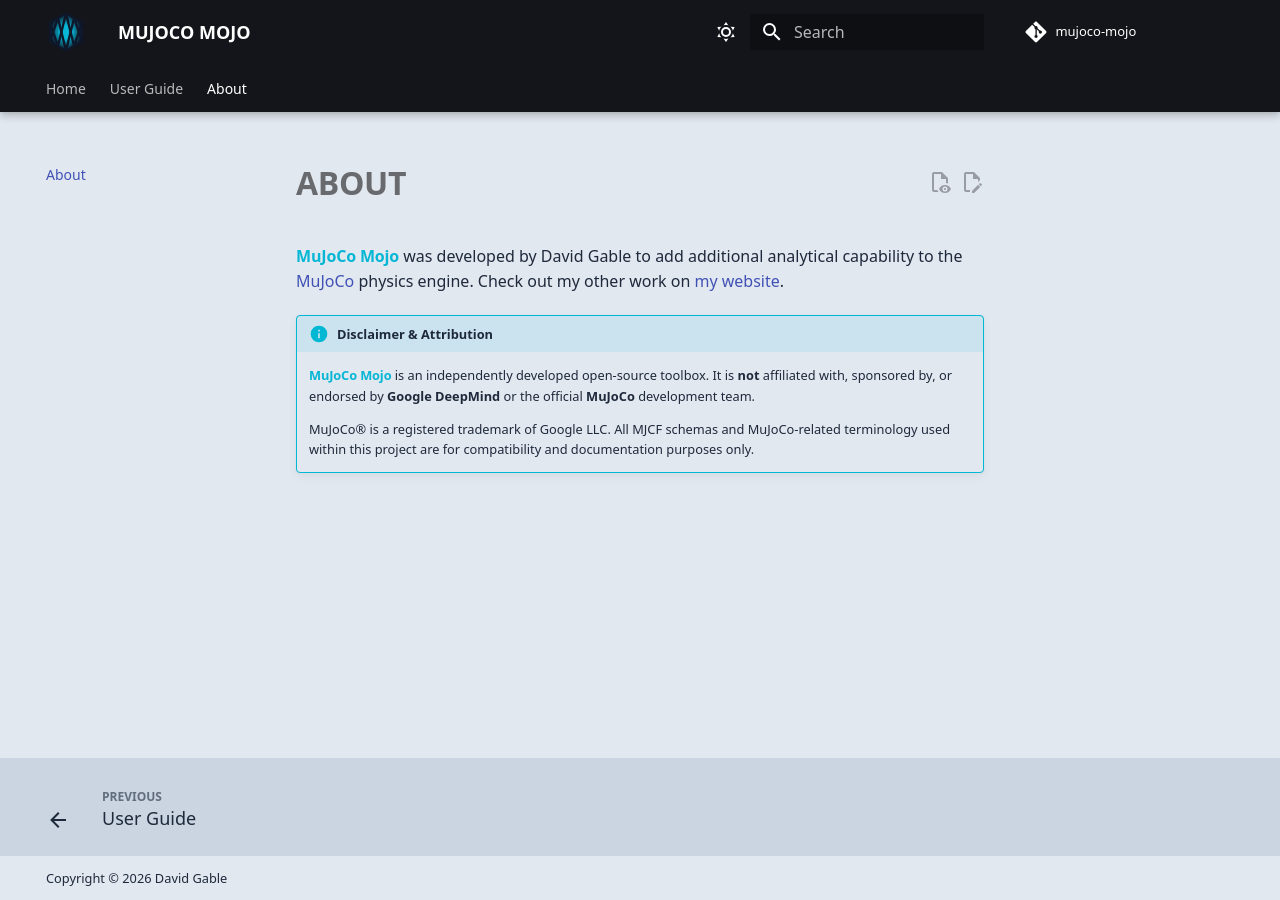
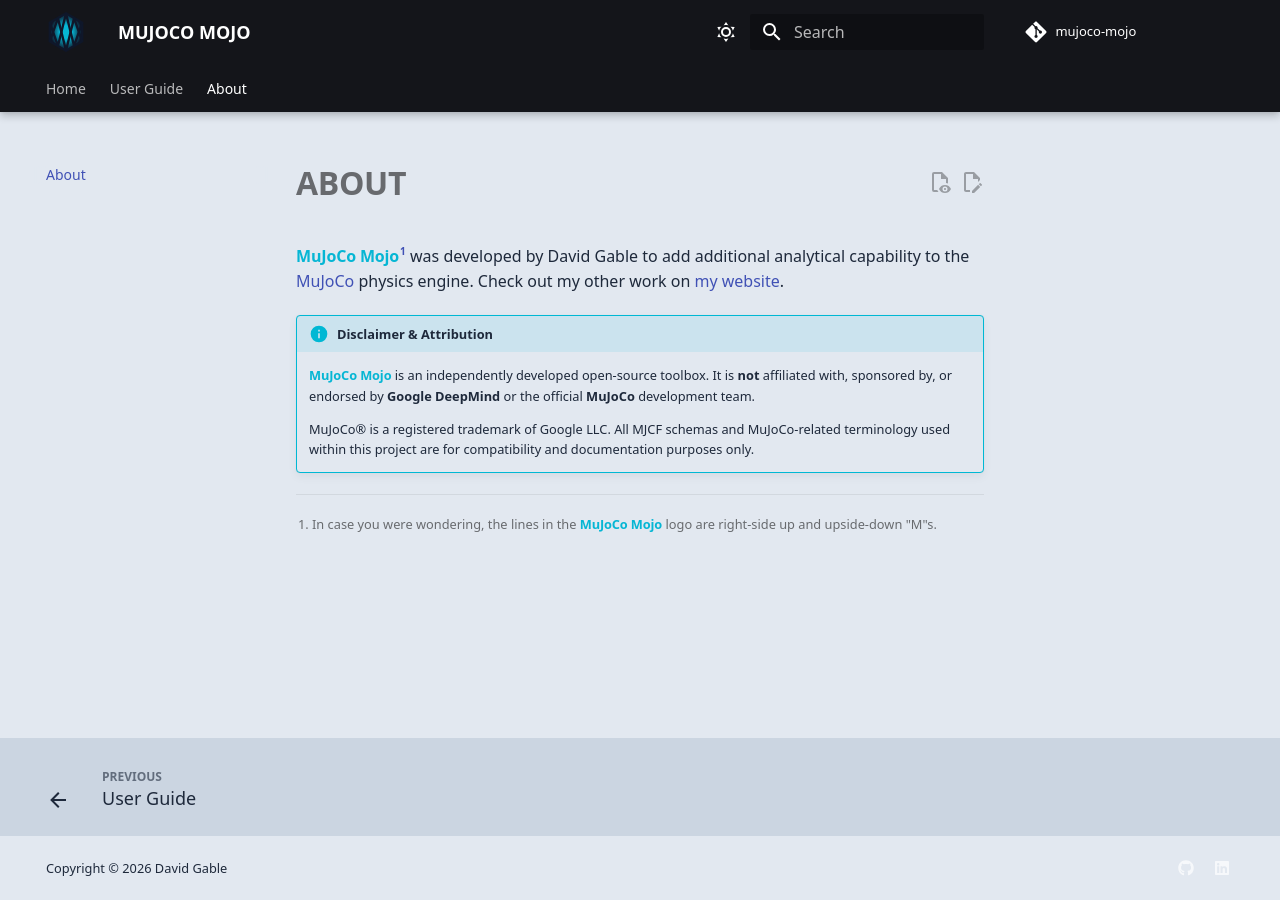
Before and after one commit to Hydrowelder/mujoco-mojo, an MkDocs documentation site: the page built from docs/about.md, in a window 1280 px wide. Built offline with MkDocs 1.6.1 and Material for MkDocs 9.7.7, drawn with Linux system fonts in a browser that asks for light colours; comment, search, counter and statistics services are not loaded.

```diff
--- a/docs/about.md
+++ b/docs/about.md
@@ -1,6 +1,9 @@
-**MuJoCo Mojo** was developed by David Gable to add additional analytical capability to the [MuJoCo](https://mujoco.org/){target:"_blank"} physics engine. Check out my other work on [my website](https://www.david-gable.com/){target:"_blank"}.
+**MuJoCo Mojo**[^1] was developed by David Gable to add additional analytical capability to the [MuJoCo](https://mujoco.org/){target:"_blank"} physics engine. Check out my other work on [my website](https://www.david-gable.com/){target:"_blank"}.
+
 
 !!! info "Disclaimer & Attribution"
     **MuJoCo Mojo** is an independently developed open-source toolbox. It is **not** affiliated with, sponsored by, or endorsed by **Google DeepMind** or the official **MuJoCo** development team.
 
     MuJoCo® is a registered trademark of Google LLC. All MJCF schemas and MuJoCo-related terminology used within this project are for compatibility and documentation purposes only.
+
+[^1]: In case you were wondering, the lines in the **MuJoCo Mojo** logo are right-side up and upside-down "M"s.
--- a/docs/stylesheets/extra.css
+++ b/docs/stylesheets/extra.css
@@ -105,6 +105,7 @@
 .md-footer__link,
 .md-footer-meta__inner,
 .md-copyright,
+.md-social,
 .md-copyright__highlight,
 .md-copyright__highlight a {
     color: var(--md-default-fg-color) !important;
@@ -112,6 +113,7 @@
 }
 
 /* Specific Copyright Link Hover */
+.md-social a:hover,
 .md-copyright__highlight a:hover {
     color: #06b6d4 !important;
     /* Cyan-500 */
--- a/mkdocs.yml
+++ b/mkdocs.yml
@@ -20,7 +20,7 @@
 theme:
   name: material
   logo: assets/dark-logo.svg
-  favicon: assets/dakr-logo.svg
+  favicon: assets/dark-logo.svg
   font: false
 
   palette:
@@ -114,6 +114,7 @@
   - attr_list
   - md_in_html
   - def_list
+  - footnotes
   - pymdownx.tasklist:
       custom_checkbox: true
   - toc:
@@ -147,6 +148,13 @@
 
 extra:
   generator: false
+  social:
+    - icon: fontawesome/brands/github
+      link: https://github.com/Hydrowelder
+      name: My GitHub
+    - icon: fontawesome/brands/linkedin
+      link: https://www.linkedin.com/in/david-gable/
+      name: My LinkedIn
 
 extra_javascript:
   - https://unpkg.com/mermaid@10.9.0/dist/mermaid.min.js
```
